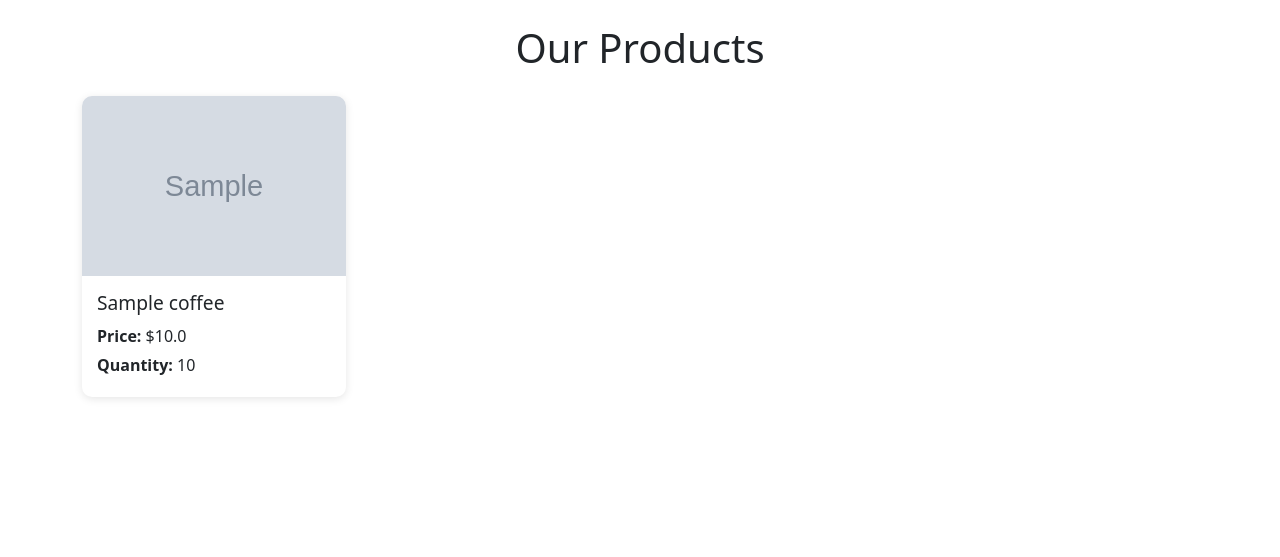
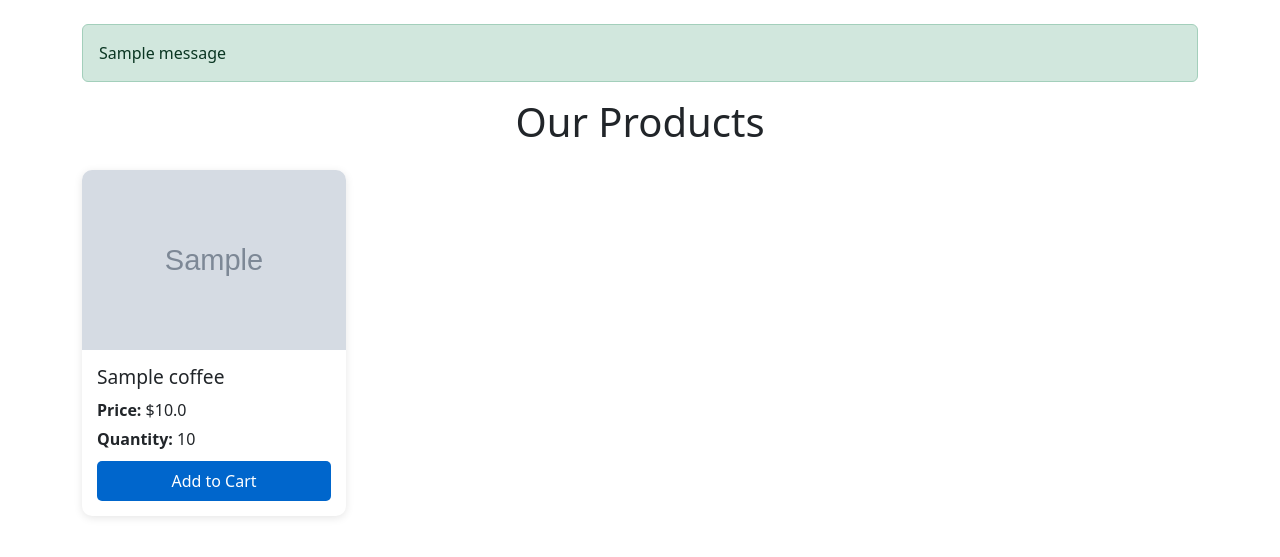
Before and after one commit to vongvannsue/coffeeShop, a Django app: page / in a window 1280 px wide. Shown: the part 56-613 px from the top of the page. Run offline with Django 5.2, Linux system fonts and the light colour scheme; tables that the repository leaves empty hold one stand-in row (values such as "Sample post"); grey boxes marked "Sample" are stand-in pictures; one stand-in notice (Sample message) is shown.

Commit message:
feat(cart): implement cart feature end-to-end (BL-03, BL-04, BL-05, BL-06) (#3)
Decision (BL-03): DB-backed Cart/CartItem tied to request.user, not
session-based - auth already works end-to-end, and this avoids the
complexity of merging an anonymous session cart on login.

Cart/CartItem models (BL-04): one Cart per user, CartItem per
Coffee with a quantity. Coffee.quantity is decremented as items are
added to cart (reserved) and restored as they're removed/cleared.

Cart views (BL-05): add_to_cart, remove_from_cart, delete_from_cart,
clear_cart, cart_detail. All mutations are @login_required +
@require_POST with CSRF tokens - cart_detail.html's GET links became
POST forms. Stock changes happen inside transaction.atomic() blocks
using select_for_update() so concurrent adds can't oversell past
zero stock. login_view now honors a validated ?next= so an
anonymous user redirected to login from a cart action lands back on
the page they came from instead of always landing on home.

Nav (BL-06): base.html gets a Cart link (shown only when
authenticated, matching the login_required gate) and a messages
block for the out-of-stock alert; MESSAGE_TAGS maps Django's 'error'
level to Bootstrap's 'danger' class so it actually renders styled.

Verified with Django's test Client (not just manage.py check):
GET on a mutating endpoint returns 405, POST without a CSRF token
returns 403, add/remove/delete/clear all move Coffee.quantity by
the correct amount and restore it fully on delete/clear, adding an
out-of-stock item is rejected without creating a cart row, and an
anonymous request to /cart/ redirects to /users/login/?next=/cart/
and correctly returns there after login.

```diff
--- a/coffeeapp/models.py
+++ b/coffeeapp/models.py
@@ -1,3 +1,4 @@
+from django.conf import settings
 from django.core.validators import RegexValidator
 from django.db import models
 
@@ -16,6 +17,37 @@ class Coffee(models.Model):
     def __str__(self):
         return self.name
 
+# Cart models — one cart per user, decremented from Coffee.quantity as items
+# are added (reserved) and restored as they're removed (see BL-03 decision:
+# DB-backed, tied to request.user, since auth already works end-to-end and
+# it avoids merging an anonymous session cart on login).
+class Cart(models.Model):
+    user = models.OneToOneField(settings.AUTH_USER_MODEL, on_delete=models.CASCADE, related_name='cart')
+    created_at = models.DateTimeField(auto_now_add=True)
+
+    def __str__(self):
+        return f"{self.user.username}'s cart"
+
+    @property
+    def total_price(self):
+        return sum(item.total_price for item in self.items.all())
+
+
+class CartItem(models.Model):
+    cart = models.ForeignKey(Cart, on_delete=models.CASCADE, related_name='items')
+    coffee_item = models.ForeignKey(Coffee, on_delete=models.CASCADE)
+    quantity = models.PositiveIntegerField(default=1)
+
+    class Meta:
+        unique_together = ('cart', 'coffee_item')
+
+    def __str__(self):
+        return f"{self.quantity} x {self.coffee_item.name}"
+
+    @property
+    def total_price(self):
+        return self.coffee_item.price * self.quantity
+
 # Biography models
 class Biography(models.Model):
     name = models.CharField(max_length=255)
--- a/coffeeapp/templates/base.html
+++ b/coffeeapp/templates/base.html
@@ -8,6 +8,8 @@
 
     <link href="https://cdn.jsdelivr.net/npm/bootstrap@5.3.3/dist/css/bootstrap.min.css" rel="stylesheet"
           crossorigin="anonymous">
+    <link rel="stylesheet" href="https://cdnjs.cloudflare.com/ajax/libs/font-awesome/6.5.2/css/all.min.css"
+          crossorigin="anonymous" referrerpolicy="no-referrer">
     <link rel="stylesheet" href="{% static 'css/style.css' %}">
     {% block extra_head %}{% endblock %}
 </head>
@@ -28,6 +30,11 @@
                 <li class="nav-item">
                     <a class="nav-link" href="{% url 'biography' %}">Biography</a>
                 </li>
+                {% if user.is_authenticated %}
+                    <li class="nav-item">
+                        <a class="nav-link" href="{% url 'cart_detail' %}">Cart</a>
+                    </li>
+                {% endif %}
             </ul>
             <ul class="navbar-nav ms-auto mb-2 mb-lg-0 align-items-lg-center">
                 {% if user.is_authenticated %}
@@ -54,6 +61,13 @@
 </nav>
 
 <main class="container mt-4">
+    {% if messages %}
+        {% for message in messages %}
+            <div class="alert {% if message.tags %}alert-{{ message.tags }}{% endif %}" role="alert">
+                {{ message }}
+            </div>
+        {% endfor %}
+    {% endif %}
     {% block content %}{% endblock %}
 </main>
 
--- a/coffeeapp/templates/coffee.html
+++ b/coffeeapp/templates/coffee.html
@@ -34,6 +34,22 @@
     .product-info p {
         margin: 5px 0;
     }
+    .product-info form {
+        margin-top: 10px;
+    }
+    .product-info button {
+        width: 100%;
+        padding: 8px;
+        border: none;
+        border-radius: 5px;
+        background-color: #0066cc;
+        color: white;
+        cursor: pointer;
+    }
+    .product-info button:disabled {
+        background-color: #aaa;
+        cursor: not-allowed;
+    }
 </style>
 {% endblock %}
 
@@ -48,6 +64,12 @@
                 <h2>{{ item.name }}</h2>
                 <p><strong>Price:</strong> ${{ item.price }}</p>
                 <p><strong>Quantity:</strong> {{ item.quantity }}</p>
+                <form action="{% url 'add_to_cart' item.id %}" method="post">
+                    {% csrf_token %}
+                    <button type="submit" {% if item.quantity < 1 %}disabled{% endif %}>
+                        {% if item.quantity < 1 %}Out of stock{% else %}Add to Cart{% endif %}
+                    </button>
+                </form>
             </div>
         </div>
         {% empty %}
--- a/coffeeapp/urls.py
+++ b/coffeeapp/urls.py
@@ -4,4 +4,9 @@ from . import views
 urlpatterns = [
     path('', views.home,name='home'),
     path('biography/', views.Biography_views,name='biography'),
+    path('cart/', views.cart_detail, name='cart_detail'),
+    path('cart/add/<int:coffee_id>/', views.add_to_cart, name='add_to_cart'),
+    path('cart/remove/<int:coffee_id>/', views.remove_from_cart, name='remove_from_cart'),
+    path('cart/delete/<int:coffee_id>/', views.delete_from_cart, name='delete_from_cart'),
+    path('cart/clear/', views.clear_cart, name='clear_cart'),
 ]
--- a/coffeeapp/views.py
+++ b/coffeeapp/views.py
@@ -1,6 +1,12 @@
+from django.contrib import messages
+from django.contrib.auth.decorators import login_required
+from django.db import transaction
+from django.db.models import F
 from django.http import HttpResponse
-from django.shortcuts import render
-from .models import Coffee, Biography
+from django.shortcuts import get_object_or_404, redirect, render
+from django.views.decorators.http import require_POST
+
+from .models import Cart, CartItem, Coffee, Biography
 
 # Create your views here.
 def home(request):
@@ -11,3 +17,76 @@ def home(request):
 def Biography_views(request):
     biography_list = Biography.objects.all()
     return render(request, 'biography.html', {'biography':biography_list})
+
+
+@login_required
+def cart_detail(request):
+    cart, _ = Cart.objects.get_or_create(user=request.user)
+    cart_items = cart.items.select_related('coffee_item').all()
+    return render(request, 'cart_detail.html', {
+        'cart_items': cart_items,
+        'total_price': cart.total_price,
+    })
+
+
+@login_required
+@require_POST
+def add_to_cart(request, coffee_id):
+    with transaction.atomic():
+        coffee_item = get_object_or_404(Coffee.objects.select_for_update(), pk=coffee_id)
+        if coffee_item.quantity < 1:
+            messages.error(request, f"{coffee_item.name} is out of stock.")
+            return redirect('cart_detail')
+
+        cart, _ = Cart.objects.get_or_create(user=request.user)
+        item, _ = CartItem.objects.get_or_create(cart=cart, coffee_item=coffee_item, defaults={'quantity': 0})
+        item.quantity = F('quantity') + 1
+        item.save(update_fields=['quantity'])
+        coffee_item.quantity = F('quantity') - 1
+        coffee_item.save(update_fields=['quantity'])
+    return redirect('cart_detail')
+
+
+@login_required
+@require_POST
+def remove_from_cart(request, coffee_id):
+    with transaction.atomic():
+        cart = get_object_or_404(Cart, user=request.user)
+        item = get_object_or_404(CartItem.objects.select_for_update(), cart=cart, coffee_item_id=coffee_id)
+        coffee_item = Coffee.objects.select_for_update().get(pk=coffee_id)
+
+        if item.quantity <= 1:
+            item.delete()
+        else:
+            item.quantity = F('quantity') - 1
+            item.save(update_fields=['quantity'])
+        coffee_item.quantity = F('quantity') + 1
+        coffee_item.save(update_fields=['quantity'])
+    return redirect('cart_detail')
+
+
+@login_required
+@require_POST
+def delete_from_cart(request, coffee_id):
+    with transaction.atomic():
+        cart = get_object_or_404(Cart, user=request.user)
+        item = get_object_or_404(CartItem.objects.select_for_update(), cart=cart, coffee_item_id=coffee_id)
+        coffee_item = Coffee.objects.select_for_update().get(pk=coffee_id)
+
+        coffee_item.quantity = F('quantity') + item.quantity
+        coffee_item.save(update_fields=['quantity'])
+        item.delete()
+    return redirect('cart_detail')
+
+
+@login_required
+@require_POST
+def clear_cart(request):
+    with transaction.atomic():
+        cart = get_object_or_404(Cart, user=request.user)
+        for item in cart.items.select_for_update():
+            coffee_item = Coffee.objects.select_for_update().get(pk=item.coffee_item_id)
+            coffee_item.quantity = F('quantity') + item.quantity
+            coffee_item.save(update_fields=['quantity'])
+        cart.items.all().delete()
+    return redirect('cart_detail')
--- a/users/templates/users/login.html
+++ b/users/templates/users/login.html
@@ -61,6 +61,7 @@
         <h1>User Login</h1>
         <form class="form-with-validation" action="{% url 'login' %}" method="post">
             {% csrf_token %}
+            <input type="hidden" name="next" value="{{ next }}">
             {{ form }}
             <div style="display: flex; justify-content: space-between; margin-top: 15px;">
                 <a href="{% url 'register' %}" class="form-submit"
```
Also changed, not shown: coffee/settings.py (+9 -0 lines), coffeeapp/templates/cart_detail.html (+23 -60 lines), users/views.py (+12 -2 lines), coffeeapp/migrations/0006_cart_cartitem.py (added).
